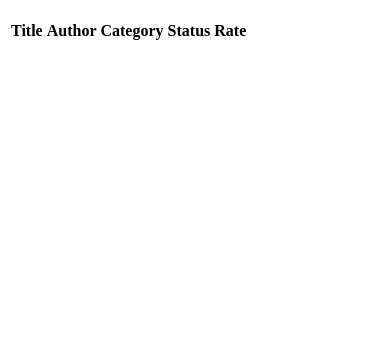
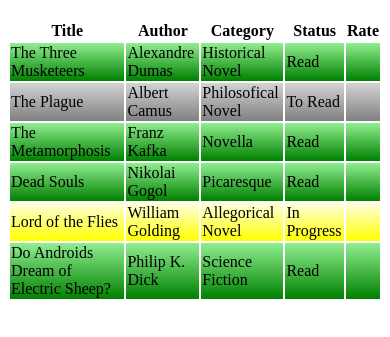
Before and after one commit to dougsten/FCC-Attribute-BuildaBookInventoryApp, a plain HTML site: page index.html in a window 390 px wide. Shown: the part 61-398 px from the top of the page. Drawn offline with Linux system fonts and the light colour scheme.

Commit message:
breakpoint

```diff
--- a/index.html
+++ b/index.html
@@ -17,6 +17,86 @@
       <th>Status</th>
       <th>Rate</th>
     </thead>
+    <tbody>
+      <tr class="read">
+        <td>The Three Musketeers</td>
+        <td>Alexandre Dumas</td>
+        <td>Historical Novel</td>
+        <td><span class="status">Read</span></td>
+        <td>
+          <span class="rate three">
+            <span></span>
+            <span></span>
+            <span></span>
+          </span>
+        </td>
+      </tr>
+      <tr class="to-read">
+        <td>The Plague</td>
+        <td>Albert Camus</td>
+        <td>Philosofical Novel</td>
+        <td><span class="status">To Read</span></td>
+        <td>
+          <span class="rate">
+            <span></span>
+            <span></span>
+            <span></span>
+          </span>
+        </td>
+      </tr>
+      <tr class="read">
+        <td>The Metamorphosis</td>
+        <td>Franz Kafka</td>
+        <td>Novella</td>
+        <td><span class="status">Read</span></td>
+        <td>
+          <span class="rate one">
+            <span></span>
+            <span></span>
+            <span></span>
+          </span>
+        </td>
+      </tr>
+      <tr class="read">
+        <td>Dead Souls</td>
+        <td>Nikolai Gogol</td>
+        <td>Picaresque</td>
+        <td><span class="status">Read</span></td>
+        <td>
+          <span class="rate two">
+            <span></span>
+            <span></span>
+            <span></span>
+          </span>
+        </td>
+      </tr>
+      <tr class="in-progress">
+        <td>Lord of the Flies</td>
+        <td>William Golding</td>
+        <td>Allegorical Novel</td>
+        <td><span class="status">In Progress</span></td>
+        <td>
+          <span class="rate">
+            <span></span>
+            <span></span>
+            <span></span>
+          </span>
+        </td>
+      </tr>
+      <tr class="read">
+        <td>Do Androids Dream of Electric Sheep?</td>
+        <td>Philip K. Dick</td>
+        <td>Science Fiction</td>
+        <td><span class="status">Read</span></td>
+        <td>
+          <span class="rate two">
+            <span></span>
+            <span></span>
+            <span></span>
+          </span>
+        </td>
+      </tr>
+    </tbody>
   </table>
 </body>
 
--- a/styles.css
+++ b/styles.css
@@ -0,0 +1,11 @@
+tr[class="read"] {
+  background-image: linear-gradient(lightgreen, green);
+}
+
+tr[class="to-read"] {
+  background-image: linear-gradient(lightgray, gray);
+}
+
+tr[class="in-progress"] {
+  background-image: linear-gradient(lightyellow, yellow);
+}
```
